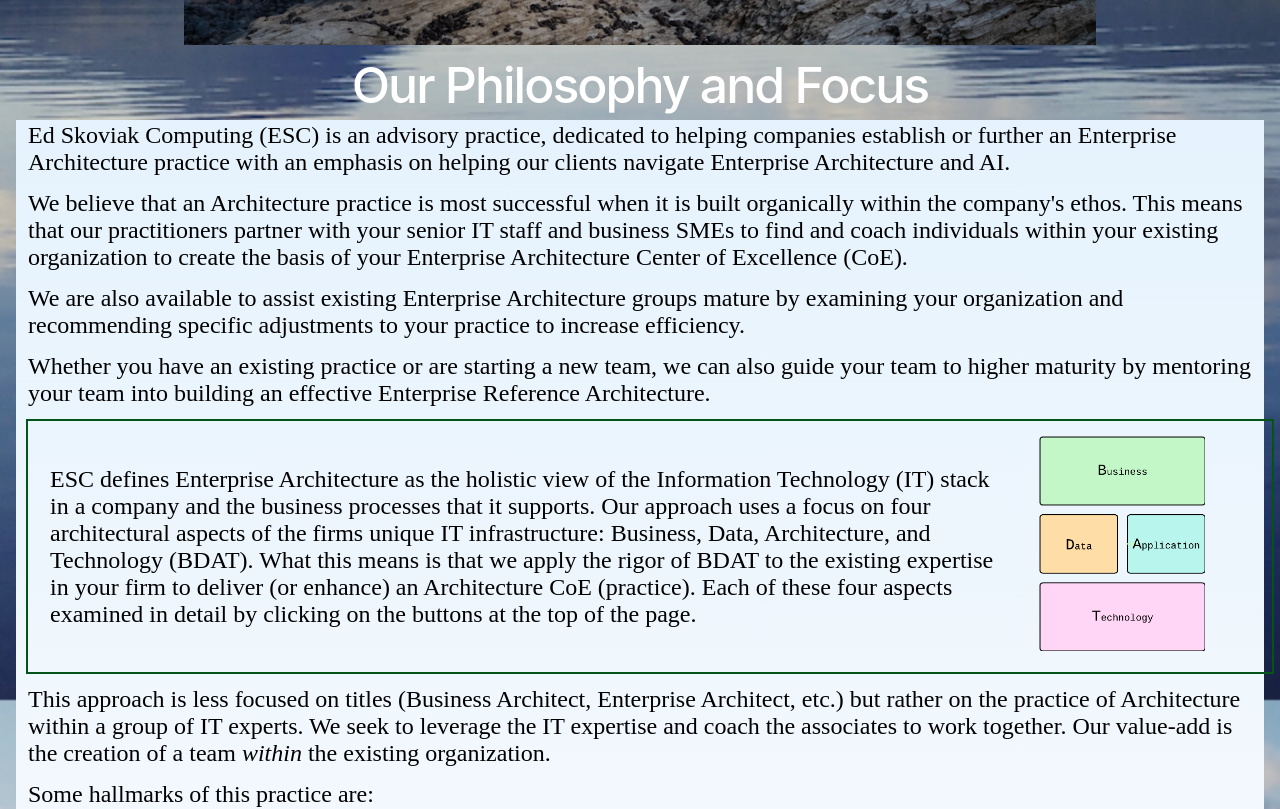
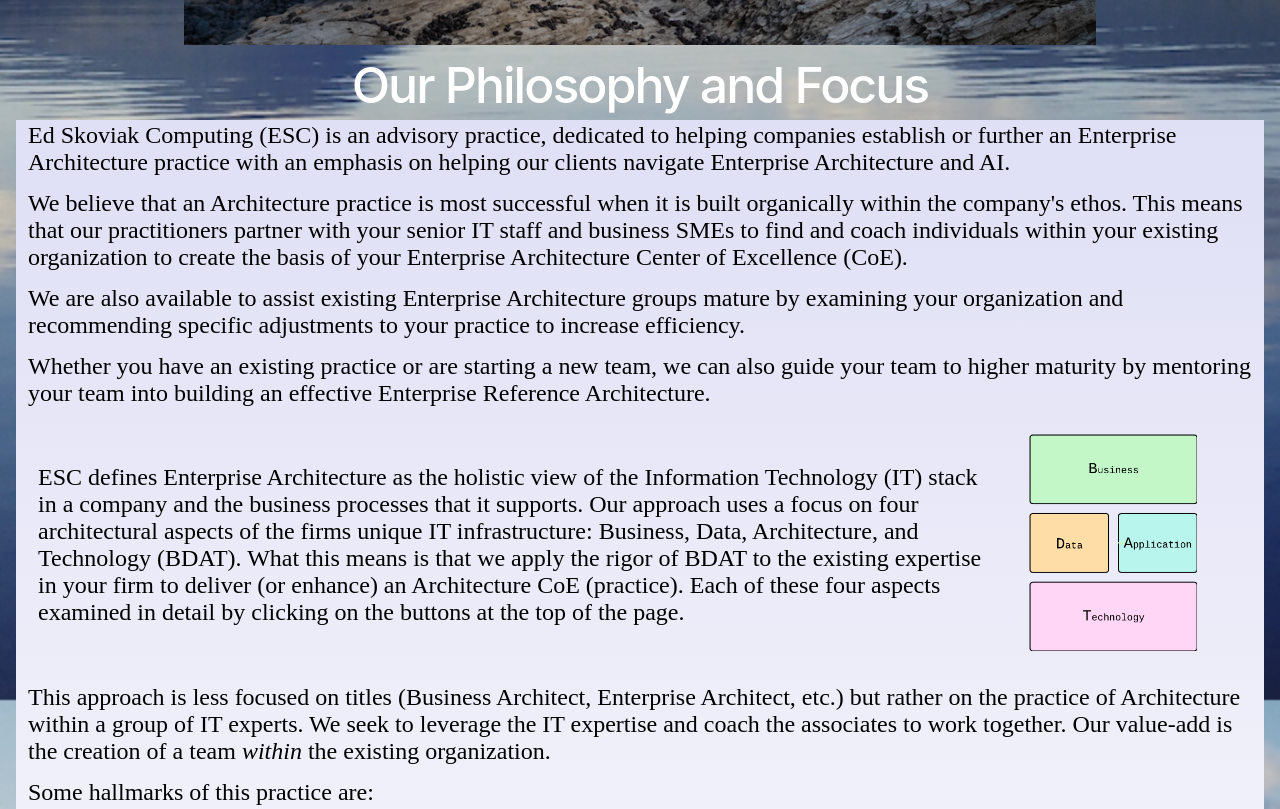
Before and after one commit to eskoviak/ed-skoviak-com, an Angular app: page /home in a window 1280 px wide. Shown: the part 580-1389 px from the top of the page. Built offline with nearby package versions, Linux system fonts and the light colour scheme.

Commit message:
more grooming

```diff
--- a/public/assets/pages/esc_home.html
+++ b/public/assets/pages/esc_home.html
@@ -10,9 +10,9 @@
     <p>
       Whether you have an existing practice or are starting a new team, we can also guide your team to higher maturity by mentoring your team into building an effective Enterprise Reference Architecture.
     </p>
-    <table width="100%" border="0" cellspacing="0" cellpadding="5">
-      <tr>
-        <td width="80%">
+    <table class="noframe">
+      <tr class="noframe">
+        <td width="80%" padding="0px">
           <p>
             ESC defines Enterprise Architecture as the holistic view of the Information Technology (IT) stack in a company and the business processes that it supports.  Our approach uses a focus on four architectural aspects of the firms unique IT infrastructure: Business, Data, Architecture, and Technology (BDAT). What this means is that we apply the rigor of BDAT to the existing expertise in your firm to deliver (or enhance) an Architecture CoE (practice).  Each of these four aspects examined in detail by clicking on the buttons at the top of the page.
           </p>
--- a/src/styles.css
+++ b/src/styles.css
@@ -67,8 +67,17 @@
   margin: 10px;
 }
 
+table.noframe {
+  border: 0px;
+  margin: 0px;
+}
+
 tr {
   border: 1px solid black;
+}
+
+tr.noframe {
+  border: 0px;
 }
 
 td, th {
@@ -143,7 +152,7 @@
 
 .pagebg {
   background-color: white;
-  background-image: linear-gradient(rgba(66, 163, 241, 0.137), rgba(127, 148, 187, 0.027));
+  background-image: linear-gradient(rgba(22, 22, 186, 0.137), rgba(127, 148, 187, 0.027));
   opacity: 1;
 }
 .pagebg_business {
```
Also changed, not shown: public/assets/pages/esc_business.html (+10 -3 lines).
